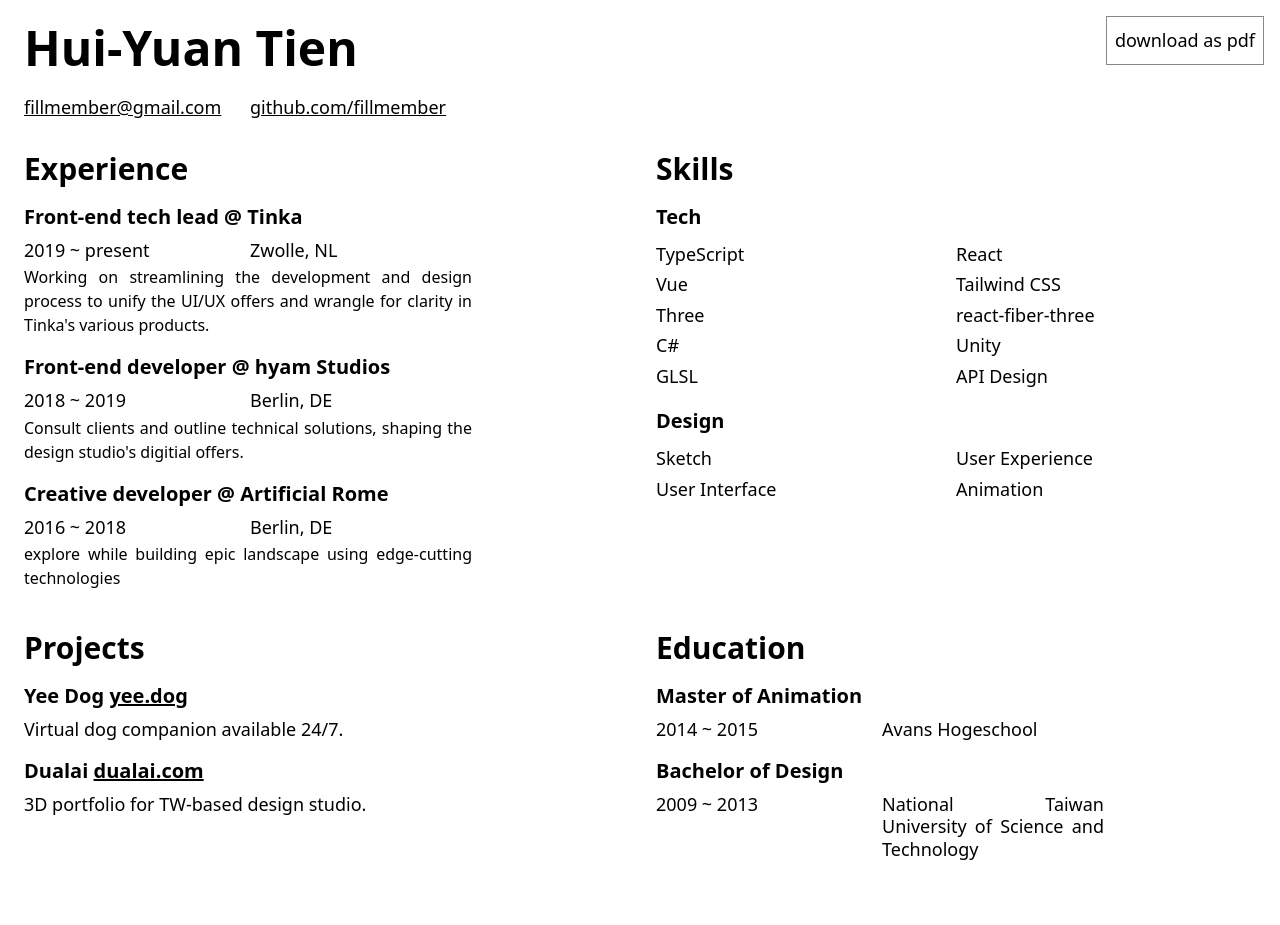
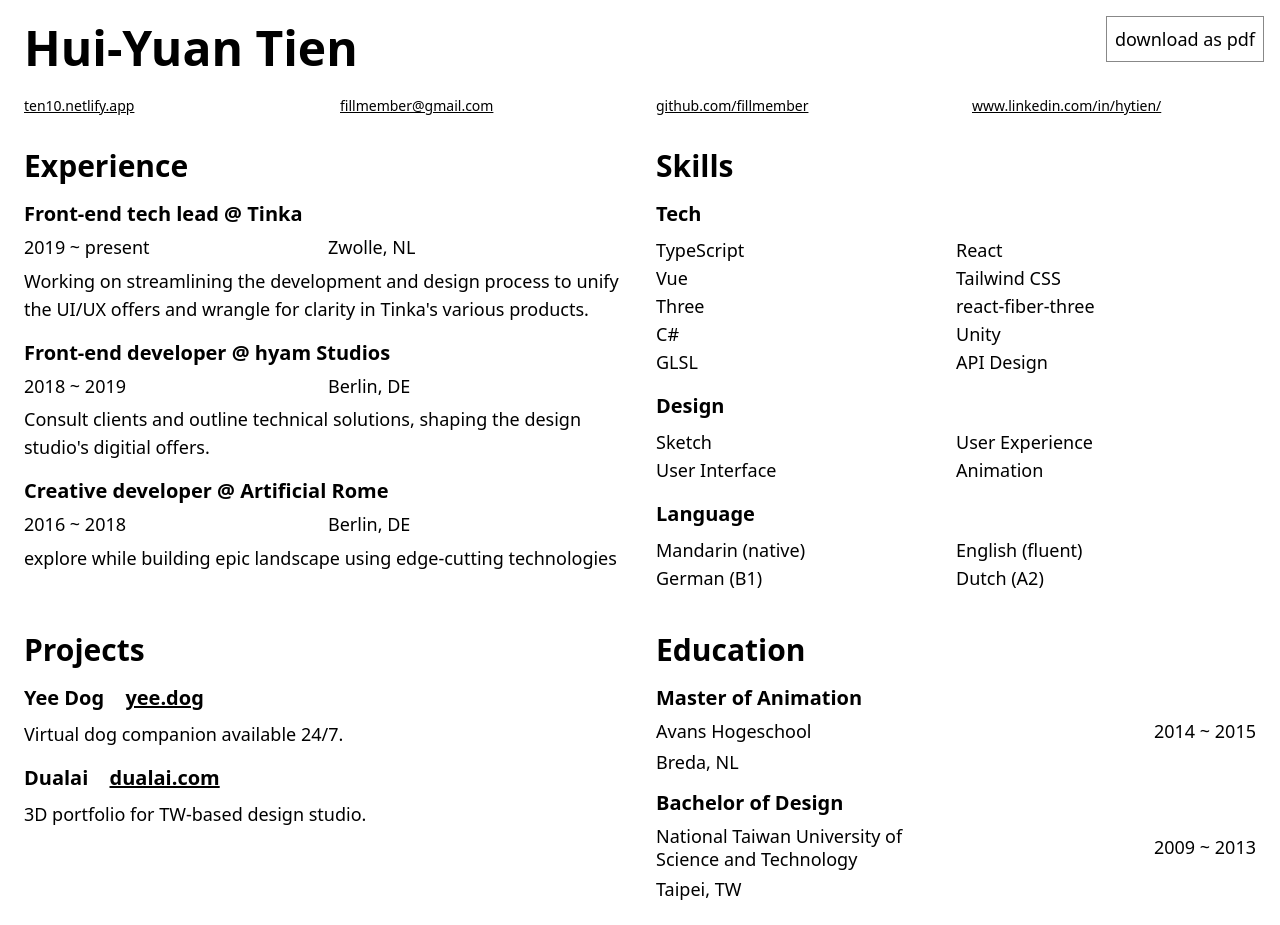
Before and after one commit to fillmember/h10, a Next.js app: page /cv in a window 1280 px wide. Before the commit the page ends 892 px from the top, so only its background shows below. Built offline with nearby package versions, Linux system fonts and the light colour scheme; what @tailwindcss/typography would draw is missing.

Commit message:
update cv

```diff
--- a/src/pages/cv.tsx
+++ b/src/pages/cv.tsx
@@ -1,24 +1,31 @@
+import Head from "next/head";
 import styles from "../style/cv.module.css";
 
-const email = "fillmember@gmail.com";
-const obfuscated = email
-  .split("")
-  .map((char) => `&#${char.charCodeAt(0)};`)
-  .join("");
+const obfuscate = (str: string): string =>
+  str
+    .split("")
+    .map((char) => `&#${char.charCodeAt(0)};`)
+    .join("");
+const email = obfuscate("fillmember@gmail.com");
 const print = () => window.print();
 
 export default function CV() {
   return (
     <main className={styles.cv}>
+      <Head>
+        <title>CV - H10</title>
+      </Head>
       <button className="p-2 absolute top-4 right-4 border border-gunsmoke-500 print:hidden" onClick={print}>
         download as pdf
       </button>
       <section>
         <h1>Hui-Yuan Tien</h1>
-        <p className="grid grid-cols-2 max-w-lg">
-          <a href={`mailto:${obfuscated}`} dangerouslySetInnerHTML={{ __html: obfuscated }}></a>
-          <a href="//github.com/fillmember">github.com/fillmember</a>
-        </p>
+        <nav className="text-sm grid grid-cols-2 md:grid-cols-4 gap-x-8 gap-y-1">
+          <a href="https://ten10.netlify.app/">ten10.netlify.app</a>
+          <a href={`mailto:`} dangerouslySetInnerHTML={{ __html: email }}></a>
+          <a href="https://github.com/fillmember">github.com/fillmember</a>
+          <a href="https://www.linkedin.com/in/hytien/">www.linkedin.com/in/hytien/</a>
+        </nav>
       </section>
       <div className="grid grid-cols-2 gap-8 mt-8">
         <section>
@@ -28,87 +35,90 @@ export default function CV() {
             <span> @ </span>
             <span>Tinka</span>
           </h3>
+          <dl>
+            <dt>2019 ~ present</dt>
+            <dt>Zwolle, NL</dt>
+          </dl>
           <p>
-            <span>2019 ~ present</span>
-            <span>Zwolle, NL</span>
-            <span className={styles.text}>
-              Working on streamlining the development and design process to unify the UI/UX offers and wrangle for clarity in Tinka's
-              various products.
-            </span>
+            Working on streamlining the development and design process to unify the UI/UX offers and wrangle for clarity in Tinka's various
+            products.
           </p>
           <h3>
             <span>Front-end developer</span>
             <span> @ </span>
             <span>hyam Studios</span>
           </h3>
-          <p>
-            <span>2018 ~ 2019</span>
-            <span>Berlin, DE</span>
-            <span className={styles.text}>
-              Consult clients and outline technical solutions, shaping the design studio's digitial offers.
-            </span>
-          </p>
+          <dl>
+            <dt>2018 ~ 2019</dt>
+            <dt>Berlin, DE</dt>
+          </dl>
+          <p>Consult clients and outline technical solutions, shaping the design studio's digitial offers.</p>
           <h3>
             <span>Creative developer</span>
             <span> @ </span>
             <span>Artificial Rome</span>
           </h3>
-          <p>
-            <span>2016 ~ 2018</span>
-            <span>Berlin, DE</span>
-            <span className={styles.text}>explore while building epic landscape using edge-cutting technologies</span>
-          </p>
+          <dl>
+            <dt>2016 ~ 2018</dt>
+            <dt>Berlin, DE</dt>
+          </dl>
+          <p>explore while building epic landscape using edge-cutting technologies</p>
         </section>
         <section>
           <h2>Skills</h2>
           <h3>Tech</h3>
           <ul className="grid grid-cols-2">
-            <li>TypeScript</li>
-            <li>React</li>
-            <li>Vue</li>
-            <li>Tailwind CSS</li>
-            <li>Three</li>
-            <li>react-fiber-three</li>
-            <li>C#</li>
-            <li>Unity</li>
-            <li>GLSL</li>
-            <li>API Design</li>
+            <span>TypeScript</span>
+            <span>React</span>
+            <span>Vue</span>
+            <span>Tailwind CSS</span>
+            <span>Three</span>
+            <span>react-fiber-three</span>
+            <span>C#</span>
+            <span>Unity</span>
+            <span>GLSL</span>
+            <span>API Design</span>
           </ul>
           <h3>Design</h3>
           <ul className="grid grid-cols-2">
-            <li>Sketch</li>
-            <li>User Experience</li>
-            <li>User Interface</li>
-            <li>Animation</li>
+            <span>Sketch</span>
+            <span>User Experience</span>
+            <span>User Interface</span>
+            <span>Animation</span>
+          </ul>
+          <h3>Language</h3>
+          <ul className="grid grid-cols-2">
+            <li>Mandarin (native)</li>
+            <li>English (fluent)</li>
+            <li>German (B1)</li>
+            <li>Dutch (A2)</li>
           </ul>
         </section>
         <section>
           <h2>Projects</h2>
           <h3>
-            <span>Yee Dog</span> <a href="https://yee.dog">yee.dog</a>
+            <span className="mr-4">Yee Dog</span> <a href="https://yee.dog">yee.dog</a>
           </h3>
-          <p>
-            <span className="col-span-2">Virtual dog companion available 24/7.</span>
-          </p>
+          <p>Virtual dog companion available 24/7.</p>
           <h3>
-            <span>Dualai</span> <a href="https://dualai.com">dualai.com</a>
+            <span className="mr-4">Dualai</span> <a href="https://dualai.com">dualai.com</a>
           </h3>
-          <p>
-            <span className="col-span-2">3D portfolio for TW-based design studio.</span>
-          </p>
+          <p>3D portfolio for TW-based design studio.</p>
         </section>
         <section>
           <h2>Education</h2>
           <h3>Master of Animation</h3>
-          <p>
-            <span>2014 ~ 2015</span>
+          <dl>
             <span>Avans Hogeschool</span>
-          </p>
+            <span className="text-right">2014 ~ 2015</span>
+            <span>Breda, NL</span>
+          </dl>
           <h3>Bachelor of Design</h3>
-          <p>
-            <span>2009 ~ 2013</span>
+          <dl>
             <span>National Taiwan University of Science and Technology</span>
-          </p>
+            <span className="text-right">2009 ~ 2013</span>
+            <span>Taipei, TW</span>
+          </dl>
         </section>
       </div>
     </main>
--- a/src/style/cv.module.css
+++ b/src/style/cv.module.css
@@ -1,8 +1,6 @@
 .cv {
   @apply m-2 p-4;
   @apply text-lg;
-  font-size: 1.125rem;
-  line-height: 1.7;
   @apply print:text-sm;
 }
 
@@ -38,10 +36,10 @@
   @apply print:no-underline;
 }
 
-.cv p {
-  @apply grid grid-cols-1 md:grid-cols-2 gap-1;
-  @apply leading-tight text-justify;
-  @apply max-w-md;
+.cv dl {
+  @apply grid grid-cols-2 gap-2;
+  @apply items-center;
+  @apply leading-tight;
 }
 
 .text {
```
